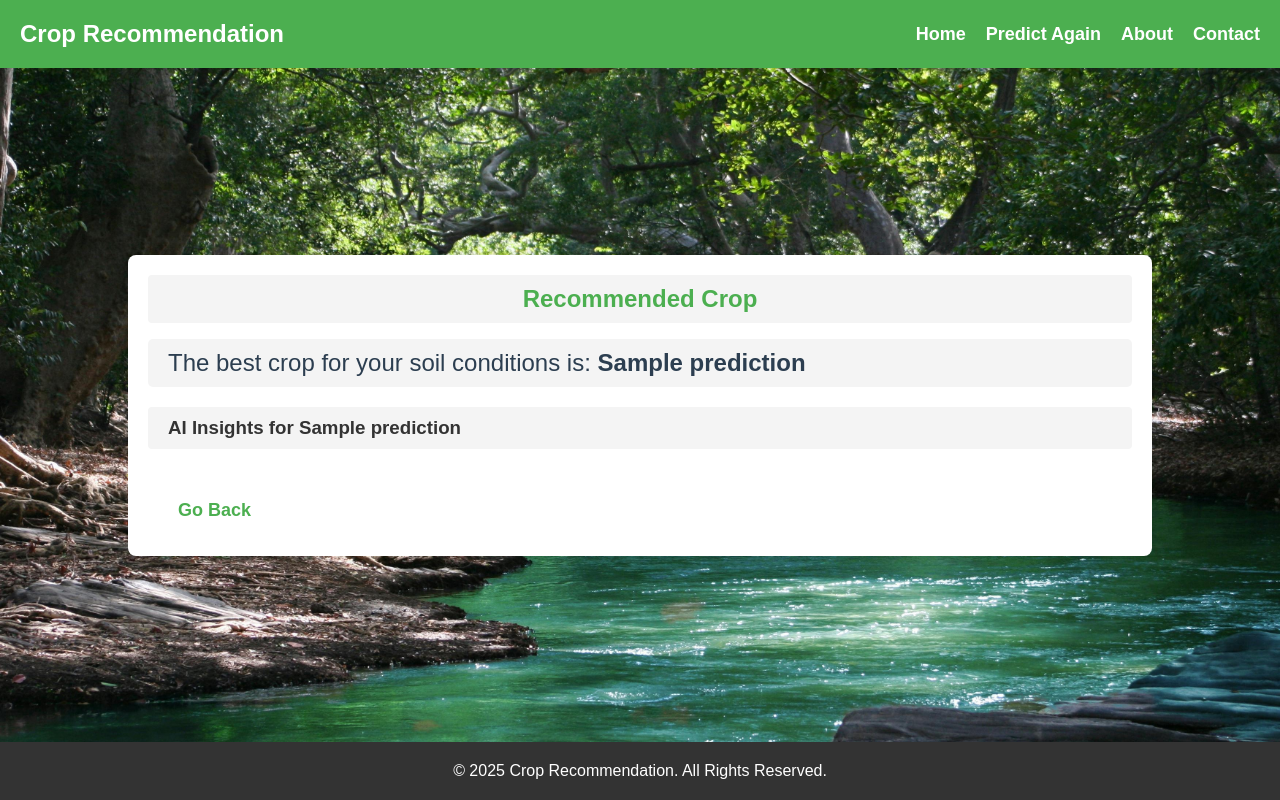
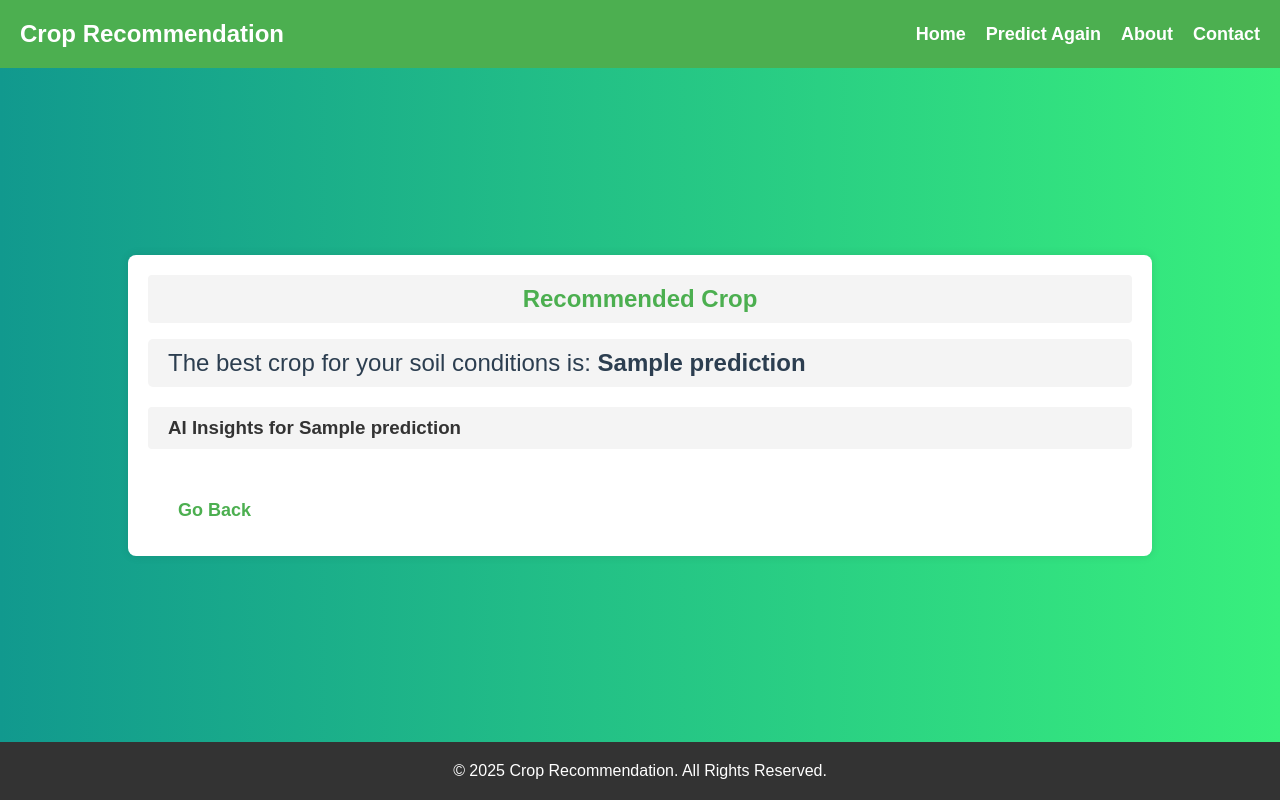
Before and after one commit to Ayaan198/FarmEasy, a Flask app: template crop_recommendation/templates/result.html in a window 1280 px wide. Run offline with Flask 3, Linux system fonts and the light colour scheme; the template is opened without the code that fills it: most values are stand-ins (such as "Sample title", 1, 10 or a date in 2020); parts of the project's set-up code (start-up, migrations or seed data) failed here and were passed over.

Commit message:
Style Fixes

```diff
--- a/crop_recommendation/static/styles.css
+++ b/crop_recommendation/static/styles.css
@@ -8,15 +8,17 @@
 html, body {
     height: 100%;
     font-family: Arial, sans-serif;
-    background-color: #f4f4f4;
+    margin: 0;
+    padding: 0;
     color: #333;
 }
 
-/* ===== Flex Setup for Sticky Footer ===== */
+/* ===== Flex Setup for Sticky Footer + Gradient ===== */
 body {
     display: flex;
     flex-direction: column;
     min-height: 100vh;
+    background: linear-gradient(to right, #11998e, #38ef7d);
 }
 
 .wrapper {
--- a/crop_recommendation/templates/result.html
+++ b/crop_recommendation/templates/result.html
@@ -6,7 +6,7 @@
     <title>Crop Prediction Result</title>
     <link rel="stylesheet" href="{{ url_for('static', filename='styles.css') }}">
 </head>
-<body style="background-image: url('/static/images/result.jpg'); background-size: cover; background-position: center; background-repeat: no-repeat; min-height: 100vh;">
+<body>
     <header>
         <div class="logo">
             <h1>Crop Recommendation</h1>
```
Also changed, not shown: 2 other files.
